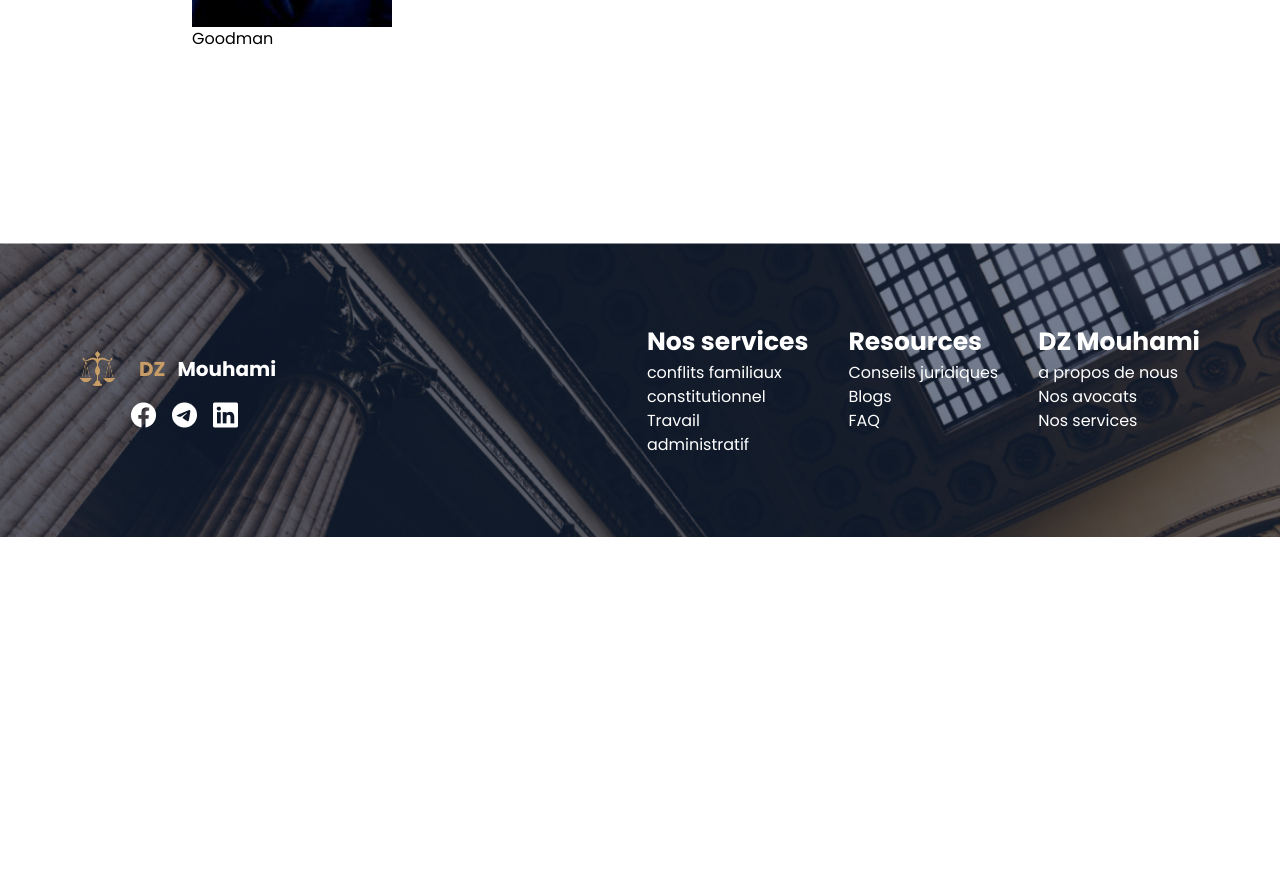
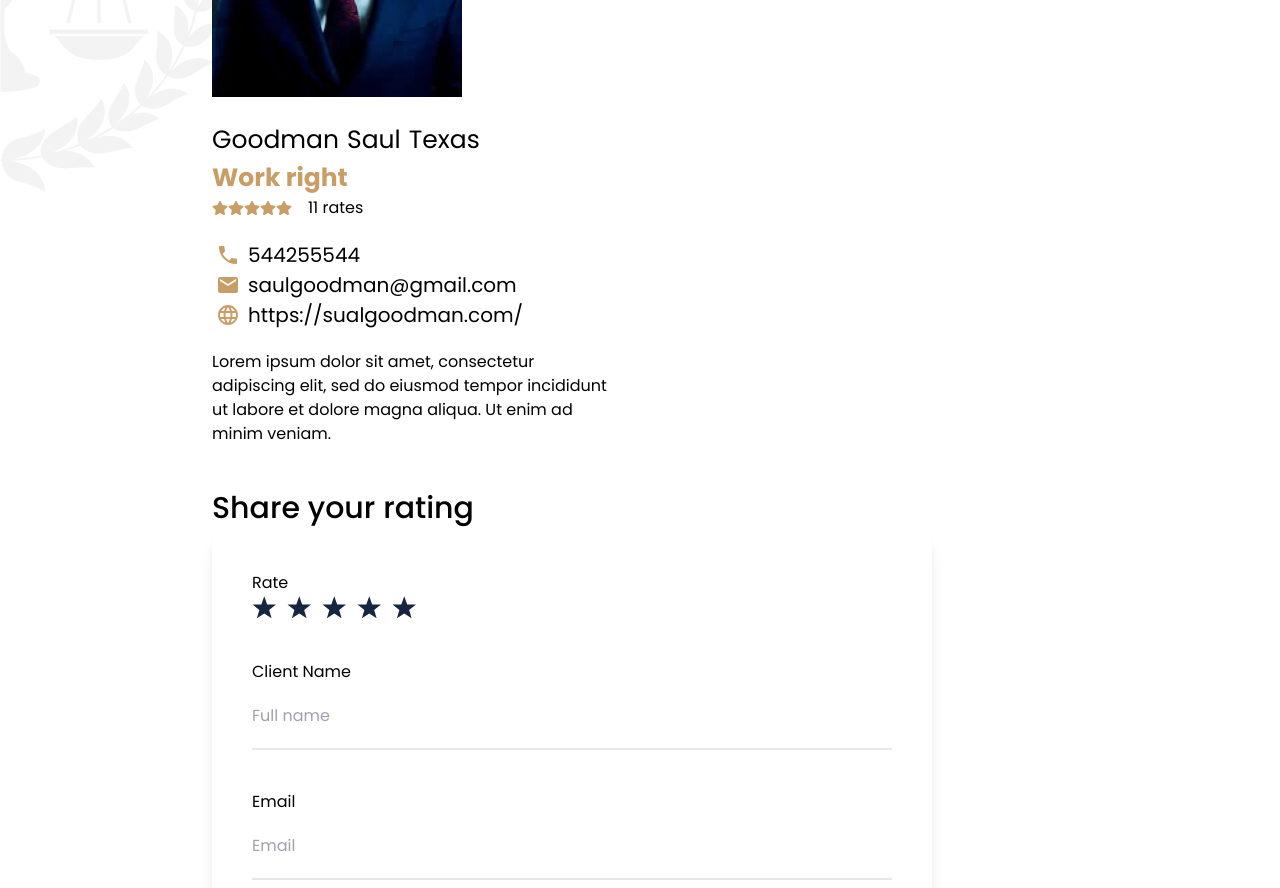
Before and after one commit to yacineboudebouz/mouhami-dz, a React (Vite) app: page /avocat in a window 1280 px wide. Shown: the part 440-1328 px from the top of the page. Before the commit the page ends 977 px from the top, so only its background shows below. Built offline with nearby package versions, Linux system fonts and the light colour scheme.

Commit message:
avocat profile + rate form no map

```diff
--- a/package.json
+++ b/package.json
@@ -20,6 +20,7 @@
     "axios": "^1.6.3",
     "fortawesome": "^0.0.1-security",
     "framer-motion": "^10.16.14",
+    "google-map-react": "^2.2.1",
     "i18next": "^23.7.12",
     "i18next-browser-languagedetector": "^7.2.0",
     "i18next-http-backend": "^2.4.2",
@@ -32,6 +33,7 @@
     "react-loader-spinner": "^6.1.6",
     "react-redux": "^9.0.2",
     "react-router-dom": "^6.20.1",
+    "react-star-ratings": "^2.3.0",
     "react-tilt": "^1.0.2",
     "redux-toolkit": "^1.1.2",
     "three": "^0.159.0",
--- a/src/app/localization/lang.js
+++ b/src/app/localization/lang.js
@@ -7,6 +7,14 @@ export const lang = {
         "Dedicated lawyers to protect your rights, strong legal defense every step of the way",
       discover: "Discover dz mouhami",
       language: "EN",
+      right: "Work right",
+      rates: "Rates",
+      sharerating: "Share your rating",
+      rate: "Rate",
+      clientname: "Client Name",
+      fullname: "Full name",
+      comment: "Comment",
+      send: "Send",
     },
   },
   FR: {
@@ -17,6 +25,14 @@ export const lang = {
         "Des avocats dévoués pour protéger vos droits, une défense légale forte à chaque étape",
       discover: "Decouvrir dz mouhami",
       language: "FR",
+      right: "Droit de travail",
+      rates: "Avis",
+      sharerating: "Partager votre avis ",
+      rate: "Evaluer",
+      clientname: "Nom du client",
+      fullname: "Nom complet",
+      comment: "Commentaire",
+      send: "Envoyer",
     },
   },
 };
--- /dev/null
+++ b/src/common/widgets/StarRating.jsx
@@ -0,0 +1,16 @@
+import { FaStar } from 'react-icons/fa';
+
+export const StarRating = ({ rating }) => {
+    return (
+        <div className=' flex flex-row'>
+            {[...Array(5)].map((star, i) => {
+                const ratingValue = i + 1;
+                return (
+                    <label key={i} >
+                        <FaStar color={ratingValue <= rating ? "#C89D66" : "#333642"} />
+                    </label>
+                );
+            })}
+        </div>
+    );
+};
--- a/src/features/avocat/Avocat.jsx
+++ b/src/features/avocat/Avocat.jsx
@@ -2,12 +2,16 @@ import React from 'react'
 import Navbar from '../../common/Navbar'
 import Footer from '../../common/Footer'
 import AvocatProfile from './components/AvocatProfile'
+import RateFrom from './components/RateFrom'
 
 function Avocat() {
     return (
-        <div className='  relative w-full  '>
+        <div className='  relative w-full '>
             <Navbar />
-            <AvocatProfile />
+            <div className=' flex flex-col md:p-48'>
+                <AvocatProfile />
+                <RateFrom />
+            </div>
             <Footer />
         </div>
     )
--- a/src/features/avocat/components/AvocatProfile.jsx
+++ b/src/features/avocat/components/AvocatProfile.jsx
@@ -2,19 +2,50 @@ import React from 'react'
 import { fakeAvocat } from '../../../constants/fake_data'
 import { SectionWrapper } from '../../../hoc'
 import Hero from '../../landing/components/Hero'
+import { useTranslation } from 'react-i18next'
+import { StarRating } from '../../../common/widgets/StarRating'
+import EmailIcon from '@mui/icons-material/Email';
+import PhoneIcon from '@mui/icons-material/Phone';
+import LanguageIcon from '@mui/icons-material/Language';
+import { primaryColor } from '../../../utils/colors'
+import { semilogo } from '../../../assets'
+// import GoogleMapReact from 'google-map-react'
+// import { MapContainer, TileLayer, useMap, Marker, Popup } from 'react-leaflet'
+function AvocatProfile() {
+    const { t, i18n } = useTranslation();
+    const position = [51.505, -0.09]
+    return (
+        <div className=' flex md:flex-row md:justify-between   p-5 justify-center flex-col items-center md:items-start'>
+            <div className=' flex flex-col md:w-[400px] w-full md:flex-wrap items-center md:items-start z-50'>
+                <img src={fakeAvocat.img} className=' w-[250px] h-[250px]' />
+                <div className=' flex flex-wrap mt-6 flex-row text-[25px] gap-2'>
+                    <p>{fakeAvocat.name}</p>
+                    <p >{fakeAvocat.surname}</p>
+                    <p >{fakeAvocat.wilaya}</p>
+                </div>
+                <p className=' font-semibold text-primary text-[25px]'>{t("right")}</p>
+                <div className=' flex flex-row  items-center  gap-4'>
+                    <StarRating rating={fakeAvocat.rating} />
+                    <p className=' '>{fakeAvocat.rates + t("  rates")}</p>
+                </div>
+                <div className=' my-5 mx-1 md:text-[20px]'>
+                    <div className='flex flex-row gap-2 items-center'>
+                        <PhoneIcon style={{ color: primaryColor }} />
+                        <p>{fakeAvocat.phonenumber}</p>
+                    </div>
+                    <div className='flex flex-row gap-2 items-center'>
+                        <EmailIcon style={{ color: primaryColor }} />
+                        <p>{fakeAvocat.email}</p>
+                    </div>
 
-function AvocatProfile() {
-    return (
-        <div className=' flex flex-row justify-between  p-48 flex-wrap '>
-            <div className=' flex flex-col w-[300px] flex-wrap '>
-                <img src={fakeAvocat.img} className=' w-[200px] h-[200px]' />
-                <div className=' flex flex-wrap'>
-                    <p>{fakeAvocat.name}</p>
-
+                    <div className='flex flex-row gap-2 items-center'>
+                        <LanguageIcon style={{ color: primaryColor }} />
+                        <a href={fakeAvocat.website}>{fakeAvocat.website}</a>
+                    </div>
                 </div>
-                <div className='  max-w-2xl'></div>
+                <p>{fakeAvocat.bio}</p>
             </div>
-
+            <img src={semilogo} className='absolute top-64 left-0 z-0' />
         </div>
     )
 }
--- /dev/null
+++ b/src/features/avocat/components/RateFrom.jsx
@@ -0,0 +1,45 @@
+
+import React from 'react'
+import { useTranslation } from 'react-i18next'
+import StarRatings from 'react-star-ratings';
+import { useState } from 'react';
+import { primaryColor, secondaryColor } from '../../../utils/colors';
+function RateFrom() {
+    const { t, i18n } = useTranslation();
+    const position = [51.505, -0.09]
+    const [rating, setRating] = useState(0)
+    return (
+        <div className=' flex flex-col p-5 '>
+            <p className=' text-[30px] font-medium'>{t("sharerating")}</p>
+            <form className=' flex flex-col rounded-xl shadow-lg p-10 gap-10 md:w-[90vh]'>
+                <div>
+                    <p>{t("rate")}</p>
+                    <StarRatings
+                        rating={rating}
+                        changeRating={(newRating) => setRating(newRating)}
+                        starEmptyColor={secondaryColor}
+                        starRatedColor={primaryColor}
+                        starHoverColor={primaryColor}
+                        starDimension='25px'
+                        starSpacing='5px'
+                    />
+                </div>
+                <div>
+                    <p>{t("clientname")}</p>
+                    <input type='text' className=' border-b-2 w-full outline-none py-5' placeholder={t("fullname")} />
+                </div>
+                <div>
+                    <p>{"Email"}</p>
+                    <input type='email' className=' border-b-2 w-full outline-none py-5' placeholder={t("Email")} />
+                </div>
+                <div>
+                    <p>{t("comment")}</p>
+                    <textarea type='text' className=' border-b-2 w-full outline-none py-10' maxLength={200} />
+                </div>
+                <button type='submit' className=' bg-primary text-white py-2 rounded-sm w-[20vh]'>{t("rate")}</button>
+            </form>
+        </div>
+    )
+}
+
+export default RateFrom
--- a/src/features/landing/components/Avocats.jsx
+++ b/src/features/landing/components/Avocats.jsx
@@ -14,6 +14,7 @@ import blogData from "../../../constants/blogData"
 import { NavLink } from 'react-router-dom/dist'
 import useFetch from '../../../common/useFetch'
 import { Audio } from 'react-loader-spinner'
+import { StarRating } from '../../../common/widgets/StarRating'
 
 
 
@@ -44,20 +45,20 @@ const Avocats = () => {
         }
     }
     let avocats = [fakeAvocat, fakeAvocat, fakeAvocat]
-    const StarRating = ({ rating }) => {
-        return (
-            <div className=' flex flex-row'>
-                {[...Array(5)].map((star, i) => {
-                    const ratingValue = i + 1;
-                    return (
-                        <label key={i} >
-                            <FaStar color={ratingValue <= rating ? "#C89D66" : "#333642"} />
-                        </label>
-                    );
-                })}
-            </div>
-        );
-    };
+    // const StarRating = ({ rating }) => {
+    //     return (
+    //         <div className=' flex flex-row'>
+    //             {[...Array(5)].map((star, i) => {
+    //                 const ratingValue = i + 1;
+    //                 return (
+    //                     <label key={i} >
+    //                         <FaStar color={ratingValue <= rating ? "#C89D66" : "#333642"} />
+    //                     </label>
+    //                 );
+    //             })}
+    //         </div>
+    //     );
+    // };
 
     const AvocatCard = ({ fakeAvocat, index }) => {
 
--- /dev/null
+++ b/src/utils/colors.js
@@ -0,0 +1,2 @@
+export const primaryColor = "#C89D66";
+export const secondaryColor = "#162542";
```
Also changed, not shown: 1 other file (tests, documents, lock files or other folders).
